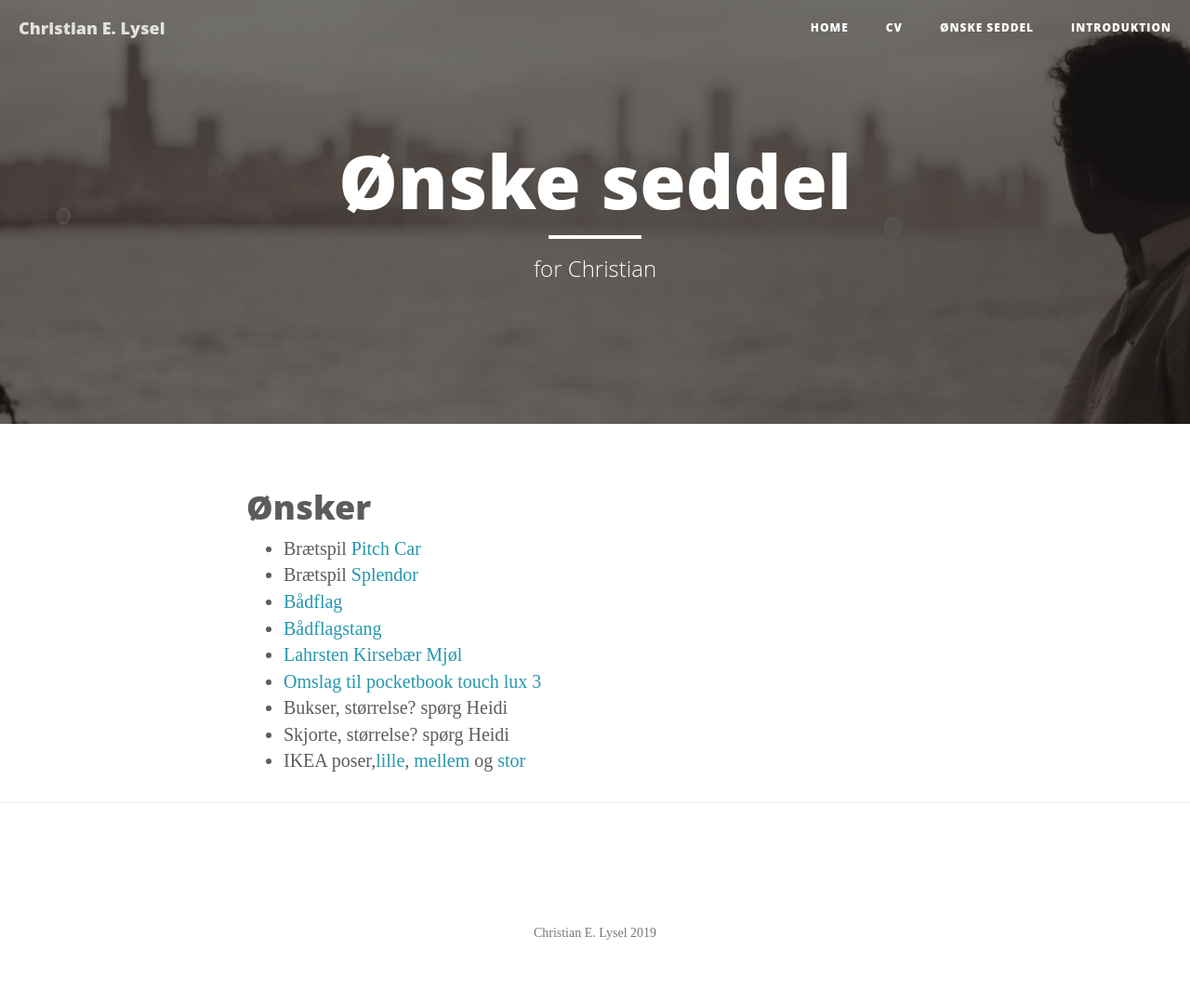
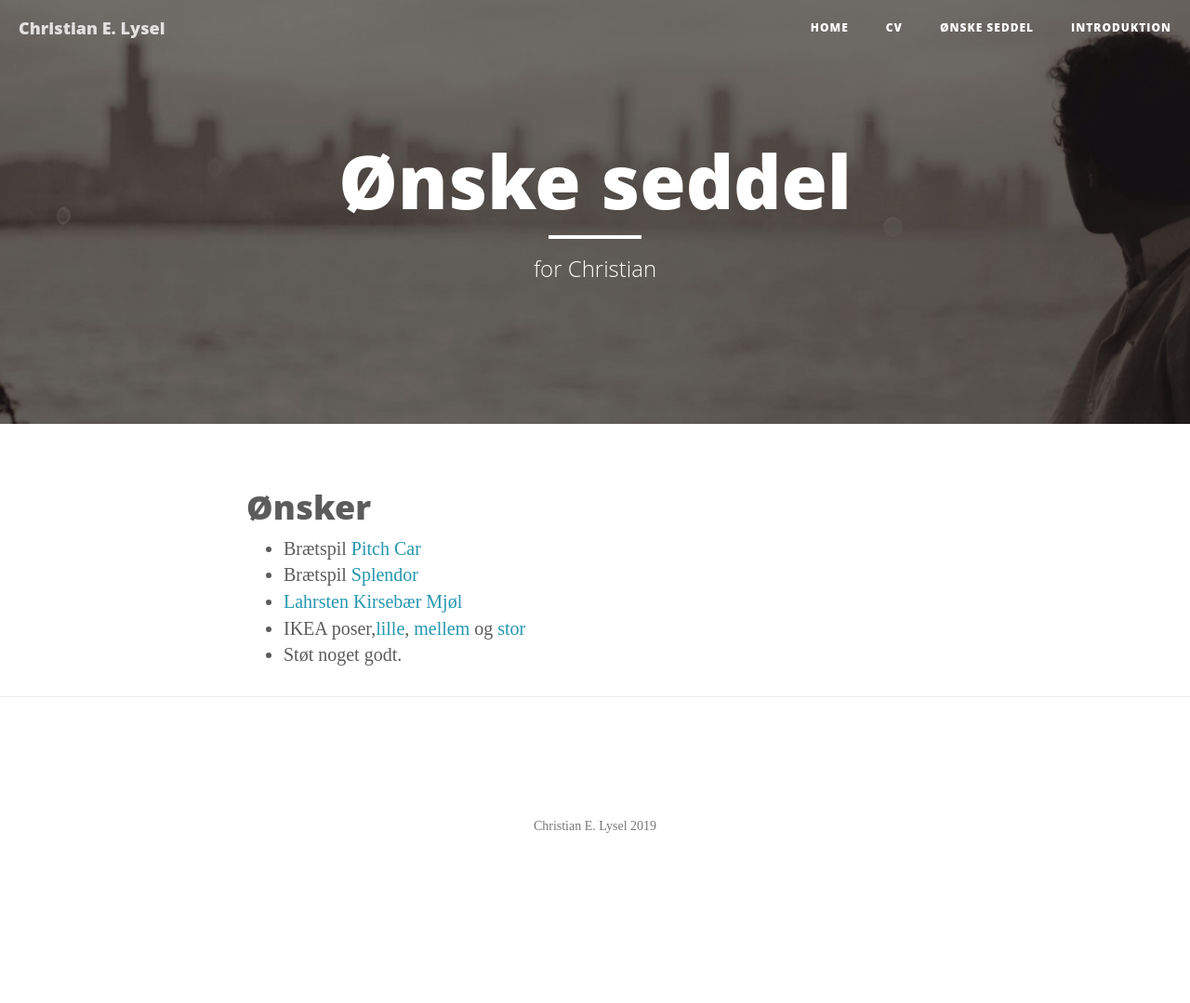
Before and after one commit to clysel/christian.lysel.net, a Jekyll site: the page built from gave.markdown, in a window 1280 px wide. Shown: the whole page at 93% size. Built offline with Jekyll 4.4.1, drawn with Linux system fonts in a browser that asks for light colours; after the commit the page ends 964 px from its top, so only the background shows below that.

Commit message:
Update gave.markdown

```diff
--- a/gave.markdown
+++ b/gave.markdown
@@ -8,10 +8,6 @@ header-img: "img/about-bg.jpg"
 
  * Brætspil [Pitch Car](https://www.hyggeonkel.dk/produkt/pitch-car)
  * Brætspil [Splendor](https://www.hyggeonkel.dk/produkt/splendor-dansk)
- * [Bådflag](http://www.thansen.dk/fritid/marine/flag/flagspil-60cm-teak/n-286345375/pn-288537058/)
- * [Bådflagstang](http://www.thansen.dk/fritid/marine/flag/flagspil-75cm-teak/n-286345375/pn-287026313)
  * [Lahrsten Kirsebær Mjøl](https://www.lahrsten.dk/produkter/12kirsebaermjod.html)
- * [Omslag til pocketbook touch lux 3](https://www.conradelektronik.dk/?websale8=conrad-dk&pi=1462095)
- * Bukser, størrelse? spørg Heidi
- * Skjorte, størrelse? spørg Heidi
  * IKEA poser,[lille](https://www.ikea.com/dk/da/catalog/products/20339284/), [mellem](https://www.ikea.com/dk/da/catalog/products/50342237/) og [stor](https://www.ikea.com/dk/da/catalog/products/80339281/)
+ * Støt noget godt.
```
